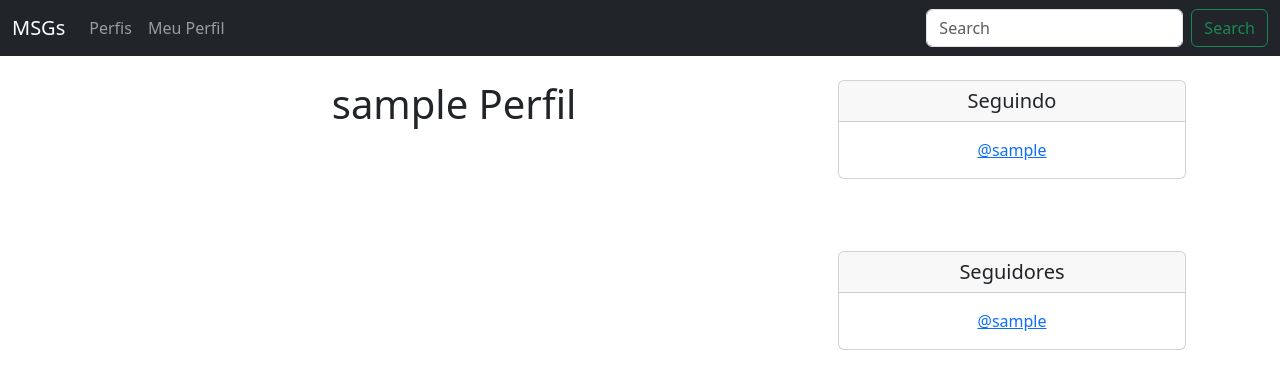
After one commit to odiegofarias/twitter-clone, a Django app: page /profile/1 in a window 1280 px wide. The commit adds this page. Shown: the top 389 px of the page. Run offline with Django 4.2, Linux system fonts and the light colour scheme; the visitor is signed in with stand-in values (Sample User, id 1); data comes from the database, SQL or seed files in the repository.

Commit message:
Criada tela de perfil e seguidores

```diff
--- a/msg/models.py
+++ b/msg/models.py
@@ -4,6 +4,7 @@ from django.contrib.auth.models import User
 
 
 # symmetrical = False significa que eu posso seguir alguém, mas a pessoa não precisa me seguir necessariamente
+# related_name faz a relação contrária, verifica quem está te seguindo
 class Profile(models.Model):
     user = models.OneToOneField(User, on_delete=models.CASCADE)
     follows = models.ManyToManyField(
--- /dev/null
+++ b/msg/templates/profile.html
@@ -0,0 +1,38 @@
+{% extends 'base.html' %}
+
+
+{% block content %}
+    {% if profile %}
+        <div class="container text-center">
+            <div class="row">
+                <div class="col-8">
+                    <h1>{{ profile.user.username }} Perfil</h1>
+                </div>
+                <div class="col-4">
+                    <div class="card">
+                        <h5 class="card-header">Seguindo</h5>
+                        <div class="card-body">
+                          <p class="card-text">
+                            {% for following in profile.follows.all %}
+                                <a href="{% url 'profile' following.user.id %}">@{{ following.user|lower }}</a> <br>
+                            {% endfor %}
+                          </p>
+                        </div>
+                    </div>
+
+                    <br><br><br>
+                    <div class="card">
+                        <h5 class="card-header">Seguidores</h5>
+                        <div class="card-body">
+                          <p class="card-text">
+                            {% for followed in profile.followed_by.all %}
+                                <a href="{% url 'profile' followed.user.id %}">@{{ followed.user|lower }}</a> <br>
+                            {% endfor %}
+                          </p>
+                        </div>
+                      </div>
+                </div>
+            </div>
+        </div>
+    {% endif %}
+{% endblock content %}
--- a/msg/urls.py
+++ b/msg/urls.py
@@ -4,5 +4,6 @@ from . import views
 
 urlpatterns = [
     path('', views.home, name='home'),
-    path('profiles', views.profile_list, name='profile_list')
+    path('profiles', views.profile_list, name='profile_list'),
+    path('profile/<int:pk>', views.profile, name='profile'),
 ]
--- a/msg/views.py
+++ b/msg/views.py
@@ -14,3 +14,15 @@ def profile_list(request):
     else:
         messages.success(request, 'Você precisa estar logado para visualizar está página.')
         return redirect('home')
+
+
+def profile(request, pk):
+    if request.user.is_authenticated:
+        profile = Profile.objects.get(user_id=pk)
+
+        return render(request, 'profile.html', {'profile': profile})
+
+    else:
+        messages.success(request, 'Você precisa estar logado para visualizar está página.')
+
+        return redirect('home')
--- a/templates/navbar.html
+++ b/templates/navbar.html
@@ -11,6 +11,11 @@
           <li class="nav-item">
             <a class="nav-link" href="{% url 'profile_list' %}">Perfis</a>
           </li>
+          {% if request.user.is_authenticated %}
+            <li class="nav-item">
+              <a class="nav-link" href="{% url 'profile' request.user.id %}">Meu Perfil</a>
+            </li>
+          {% endif %}
         </ul>
         <form class="d-flex" role="search">
           <input class="form-control me-2" type="search" placeholder="Search" aria-label="Search">
```
